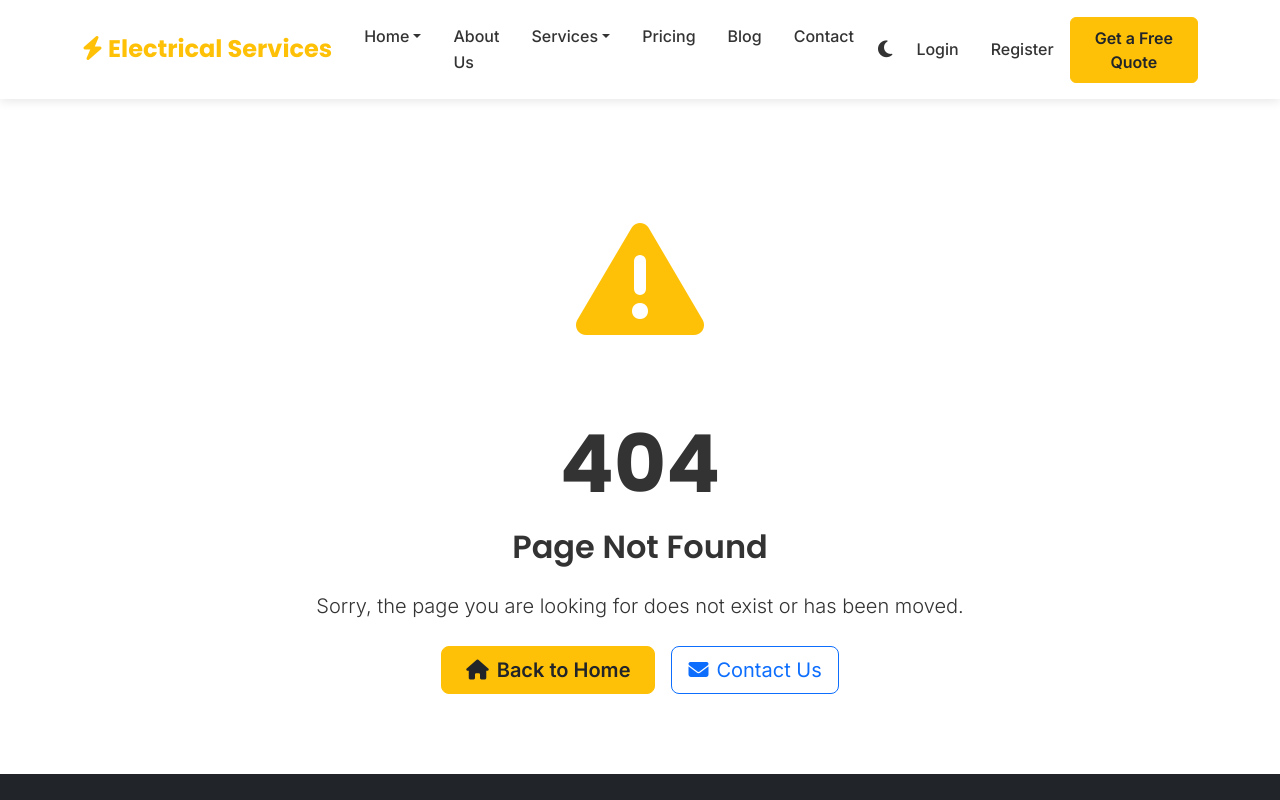
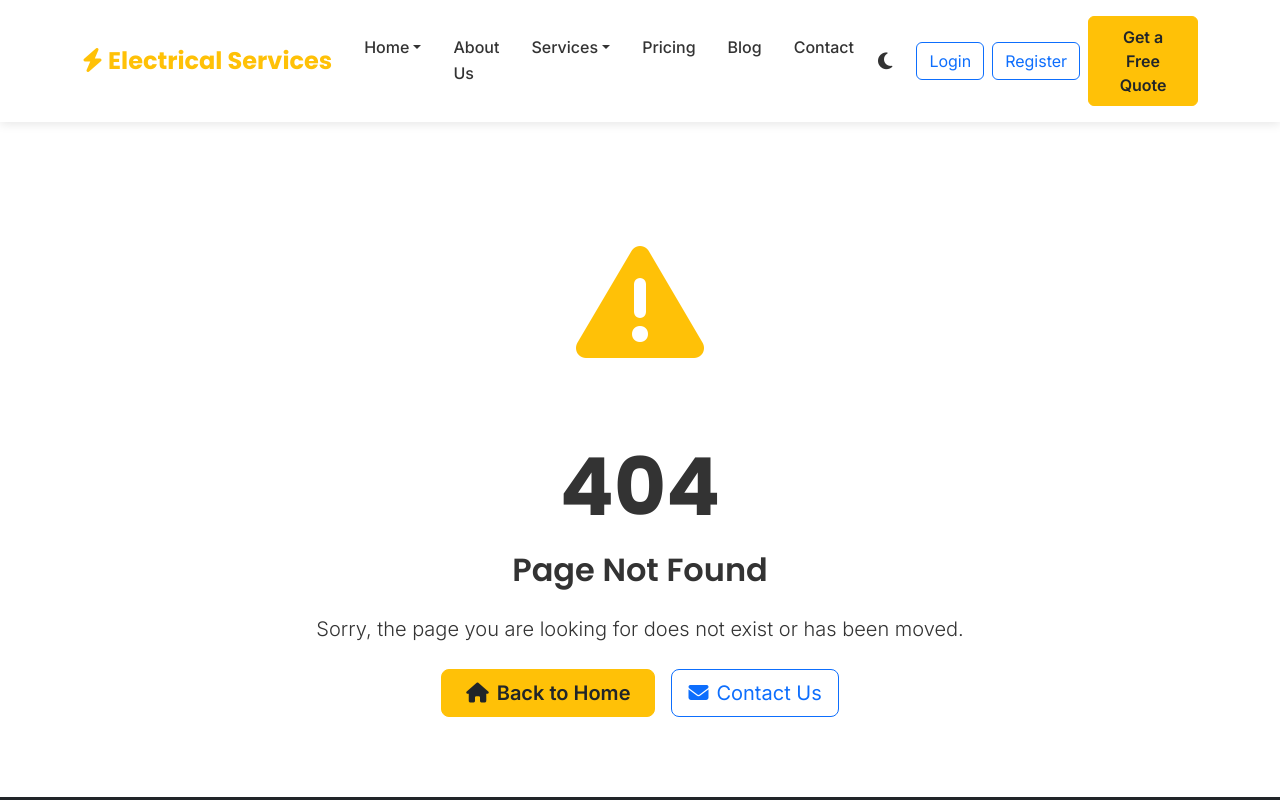
Before and after one commit to srivathsan999/Electrical-services-company, a plain HTML site: page 404.html in a window 1280 px wide. Shown: the top 800 px of the page. Drawn offline with nearby package versions, Linux system fonts and the light colour scheme.

Commit message:
Updated website

```diff
--- a/404.html
+++ b/404.html
@@ -53,9 +53,9 @@
                     <li class="nav-item"><a class="nav-link" href="contact.html">Contact</a></li>
                 </ul>
                 <ul class="navbar-nav ms-auto align-items-center">
-                    <li class="nav-item"><button class="theme-toggle"><i class="fas fa-moon"></i></button></li>
-                    <li class="nav-item"><a class="nav-link" href="login.html">Login</a></li>
-                    <li class="nav-item"><a class="nav-link" href="register.html">Register</a></li>
+                    <li class="nav-item me-3"><button class="theme-toggle"><i class="fas fa-moon"></i></button></li>
+                    <li class="nav-item"><a class="btn btn-outline-primary me-2" href="login.html">Login</a></li>
+                    <li class="nav-item"><a class="btn btn-outline-primary me-2" href="register.html">Register</a></li>
                     <li class="nav-item"><a class="btn btn-primary" href="contact.html">Get a Free Quote</a></li>
                 </ul>
             </div>
```
Also changed, not shown: about.html (+3 -3 lines), blog-details.html (+3 -3 lines), blog.html (+3 -3 lines), contact.html (+3 -3 lines), index-niche.html (+3 -3 lines), index.html (+1 -1 lines), pricing.html (+3 -3 lines), service-details.html (+3 -3 lines), services.html (+3 -3 lines).
